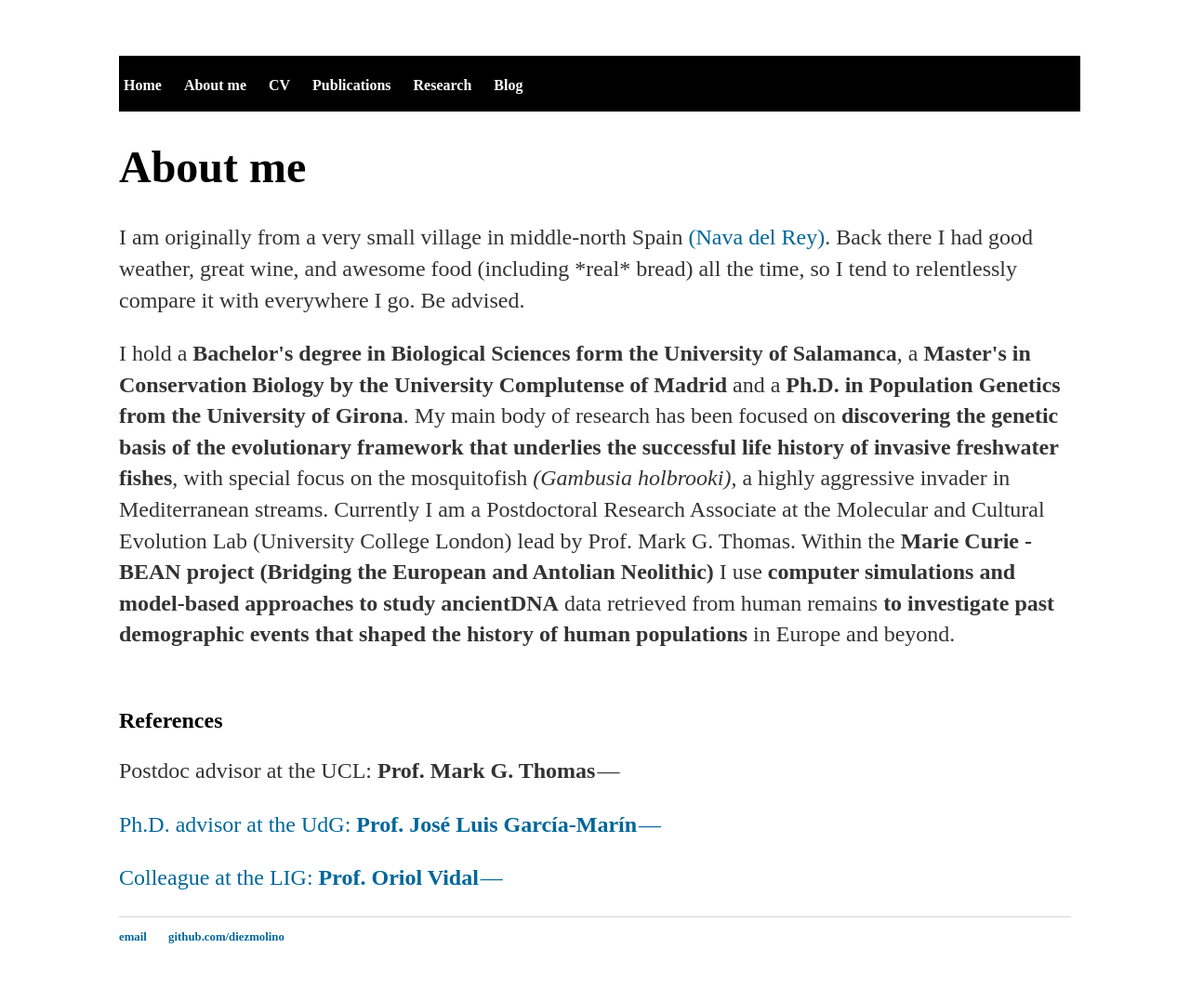
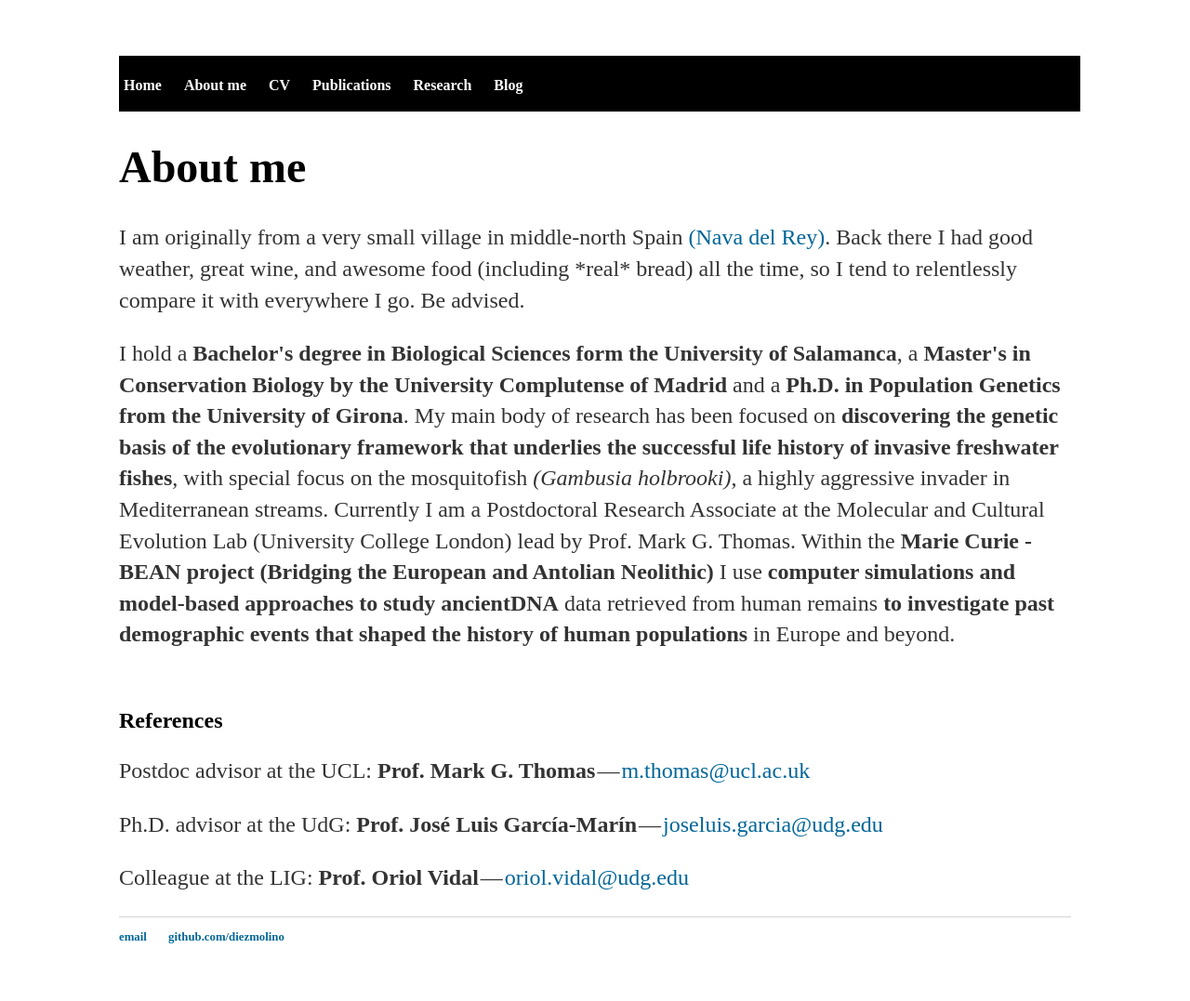
Before and after one commit to DiezMolino/diezmolino.github.io, a Jekyll site: the page about/index.html, which Jekyll copies as it is, in a window 1280 px wide. Shown: the whole page at 93% size. Built offline with Jekyll 4.4.1, drawn with Linux system fonts in a browser that asks for light colours.

Commit message:
Update index.html

```diff
--- a/about/index.html
+++ b/about/index.html
@@ -40,9 +40,9 @@
 <br/>
 
 <h2>References</h2>
-<p>Postdoc advisor at the UCL: <b>Prof. Mark G. Thomas</b> — <a class='one' href="mailto:m.thomas@ucl.ac.uk"</a> </p>
-<p>Ph.D. advisor at the UdG: <b>Prof. José Luis García-Marín</b> — <a class='one' href="mailto:joseluis.garcia@udg.edu"</a> </p>
-<p>Colleague at the LIG: <b>Prof. Oriol Vidal</b> — <a class='one' href="mailto:oriol.vidal@udg.edu"</a> </p>
+<p>Postdoc advisor at the UCL: <b>Prof. Mark G. Thomas</b> — <a class='one' href='mailto:m.thomas@ucl.ac.uk'>m.thomas@ucl.ac.uk</a> </p>
+<p>Ph.D. advisor at the UdG: <b>Prof. José Luis García-Marín</b> — <a class='one' href='mailto:joseluis.garcia@udg.edu'>joseluis.garcia@udg.edu</a> </p>
+<p>Colleague at the LIG: <b>Prof. Oriol Vidal</b> — <a class='one' href='mailto:oriol.vidal@udg.edu'>oriol.vidal@udg.edu</a></p>
     		</div><!-- /.blurb -->
 		</div><!-- /.container -->
 		<footer>
```
